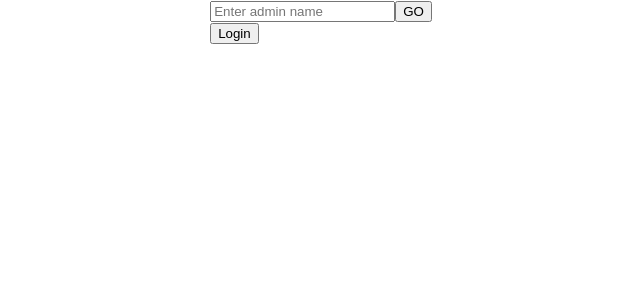
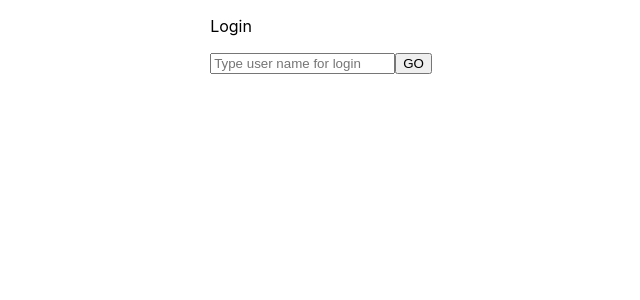
Before and after one commit to Java49DimaOstanin/REACT-PROJECT, a React (Create React App) app: page / in a window 1280 px wide. Shown: the top 300 px of the page, without its empty margins (319-959 px from the left). Built offline with nearby package versions, Linux system fonts and the light colour scheme.

Commit message:
CW40  HW39 finish

```diff
--- a/src/App.tsx
+++ b/src/App.tsx
@@ -9,31 +9,21 @@ import { useSelector} from 'react-redux';
 import { Input } from "./components/Input";
 function App() {
   const auth:string = useSelector<any, string>( state =>  state.auth.authenticated);
-  const [adminName ,setAdminName] = React.useState("");
   const [operand ,setOperand] = React.useState(1);
   const [factor , setFactor] = React.useState(10);
-  const [adminCheck,setAdminCheck] = React.useState(false);
-  const [alert,setAlert] = React.useState("warn")
+
   return <div>
-     <Input placeHolder={"Enter admin name"} inputProcess={function (value: string): string {
-      setAdminCheck(false);
-      setAlert("warn");
-      setAdminName(value);
-      if (value.includes("admin")) {
-        setAlert("info");
-        setAdminCheck(true);
-      }
-      return "Welcome admin: " + adminName;
-    } } inputWarning={alert}></Input>
-    {auth && adminCheck && <div>
-      <Input placeHolder={"Enter Operand"} inputProcess={function (value: string): string {
+
+    {auth &&  <div>
+      <p>Username is {auth}</p>
+     {auth.includes("admin") && <Input placeHolder={"Enter Operand"} inputProcess={function (value: string): string {
         setOperand(+value);
         return "";
-      } } inputWarning={undefined} ></Input>
+      } }  ></Input>}
       <Input placeHolder={"Enter factor"} inputProcess={function (value: string): string {
         setFactor(+value);
         return "";
-      } } inputWarning={undefined}></Input>
+      } } ></Input>
        </div>}
  {auth && <div >
     <CounterUpdater operand={operand}></CounterUpdater>
@@ -41,7 +31,7 @@ function App() {
     <CounterMultiply factor={factor}></CounterMultiply>
   </div>}
   {auth && <LogOut></LogOut>}
-  {!auth &&   <Login adminName={adminName} ></Login>
+  {!auth &&   <Login ></Login>
 
    }
   </div>
--- a/src/components/Input.tsx
+++ b/src/components/Input.tsx
@@ -3,9 +3,9 @@ import { Alert } from "./Alert";
 type InputProps = {
     placeHolder: string;
     inputProcess: (value: string)=>string
-    inputWarning:any
+
 }
-export const Input: React.FC<InputProps> = ({placeHolder, inputProcess ,inputWarning}) => {
+export const Input: React.FC<InputProps> = ({placeHolder, inputProcess }) => {
     let inputElement: HTMLInputElement | null
    const inputId =React.useRef(Math.round(Math.random() * 100000000) + '');
     const [message, setMessage] = React.useState('')
@@ -28,6 +28,6 @@ export const Input: React.FC<InputProps> = ({placeHolder, inputProcess ,inputWar
     return <div>
         <input id={inputId.current} placeholder={placeHolder}/>
         <button onClick={processGo}>GO</button>
-        {message && <Alert type={inputWarning} message={message}/>}
+        {message && <Alert type={"info"} message={message}/>}
     </div>
 }
--- a/src/components/Login.tsx
+++ b/src/components/Login.tsx
@@ -1,13 +1,21 @@
 import { authActions } from "../redux/authSlice";
 import {useDispatch} from 'react-redux';
 import React from "react";
+import { Input } from "./Input";
 
-type Props = {
-    adminName:string
-}
-export const Login:React.FC<Props> = ({adminName}) => {
+
+export const Login:React.FC = () => {
    const dispatch = useDispatch();
-    return <button onClick={() => dispatch(authActions.login(adminName))}> Login</button>
+
+    return <div>
+        <p>Login</p>
+        <Input placeHolder={"Type user name for login"} inputProcess={function (value: string): string {
+        dispatch(authActions.login(value))
+          return '';
+        } } ></Input>
+       {/* <button onClick={() => dispatch(authActions.login(userName))}> Login</button> */}
+
+    </div>
 
 
 }
--- a/src/redux/authSlice.ts
+++ b/src/redux/authSlice.ts
@@ -8,7 +8,7 @@ const authSlice = createSlice ({
     reducers :{
          login: (state,data) => {
             if(!state.authenticated){
-                state.authenticated+= data.payload;
+                state.authenticated = data.payload;
             }
          },
          logOut: state => {
@@ -18,6 +18,5 @@ const authSlice = createSlice ({
          }
     }
 })
-
 export const authActions = authSlice.actions;
 export const authReducer = authSlice.reducer;
--- a/src/redux/store.ts
+++ b/src/redux/store.ts
@@ -1,11 +1,9 @@
 import { configureStore } from "@reduxjs/toolkit";
 import { authReducer } from "./authSlice";
 import { counterReducer } from "./counterSlice";
-
 export const store = configureStore({
     reducer: {
         counter: counterReducer,
         auth : authReducer
     }
-
 })
```
